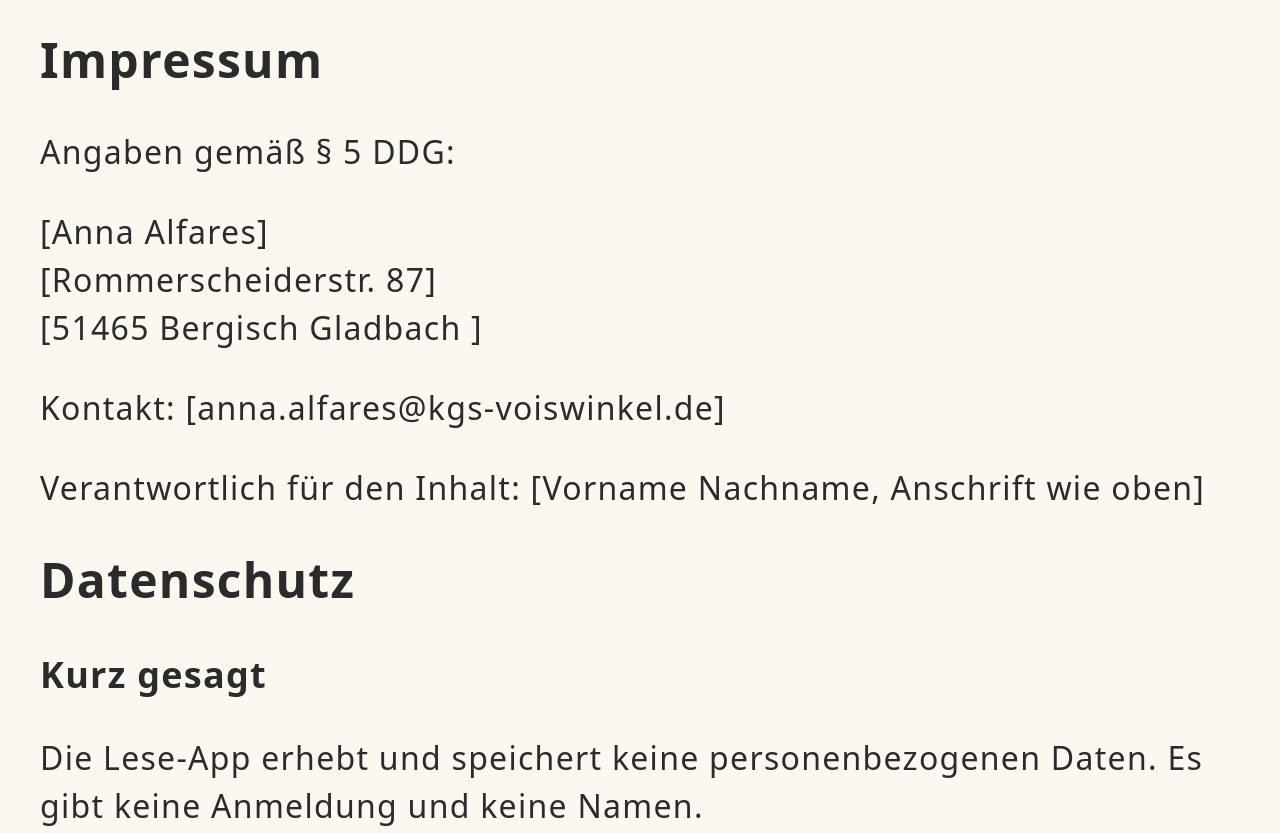
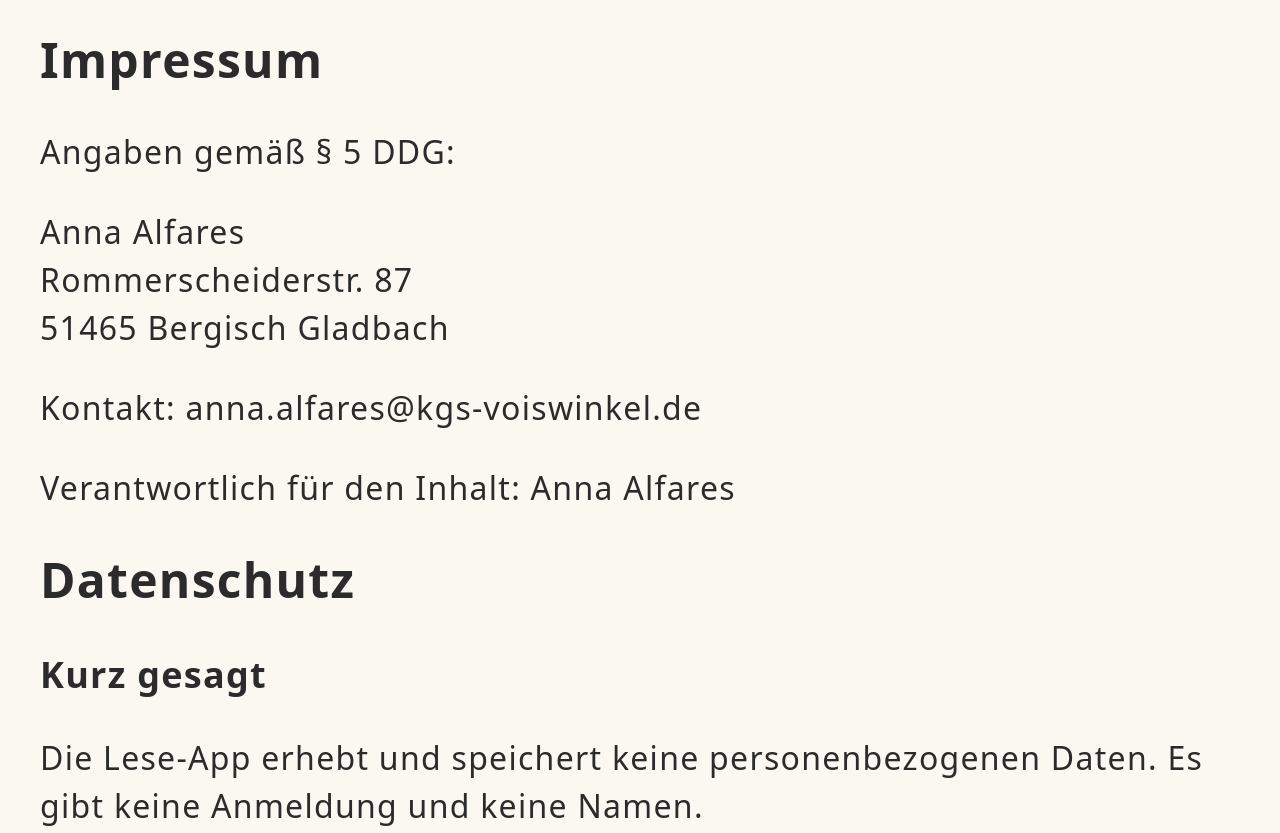
Before and after one commit to AnnaAlfares/lese-app, a plain HTML site: page impressum.html in a window 1280 px wide. Shown: the top 833 px of the page. Drawn offline with Linux system fonts and the light colour scheme.

Commit message:
Update impressum.html

```diff
--- a/impressum.html
+++ b/impressum.html
@@ -5,19 +5,19 @@
   <meta name="viewport" content="width=device-width, initial-scale=1">
   <title>Lese-App – Impressum und Datenschutz</title>
   <link rel="stylesheet" href="css/app.css">
-  <!-- Platzhalter in [eckigen Klammern] vor der Nutzung ausfüllen. -->
+
 </head>
 <body>
   <main>
     <h1>Impressum</h1>
     <p>Angaben gemäß § 5 DDG:</p>
     <p>
-      [Anna Alfares]<br>
-      [Rommerscheiderstr. 87]<br>
-      [51465 Bergisch Gladbach ]
+      Anna Alfares<br>
+      Rommerscheiderstr. 87<br>
+      51465 Bergisch Gladbach
     </p>
-    <p>Kontakt: [anna.alfares@kgs-voiswinkel.de]</p>
-    <p>Verantwortlich für den Inhalt: [Vorname Nachname, Anschrift wie oben]</p>
+    <p>Kontakt: anna.alfares@kgs-voiswinkel.de</p>
+    <p>Verantwortlich für den Inhalt: Anna Alfares</p>
 
     <h1>Datenschutz</h1>
 
```
